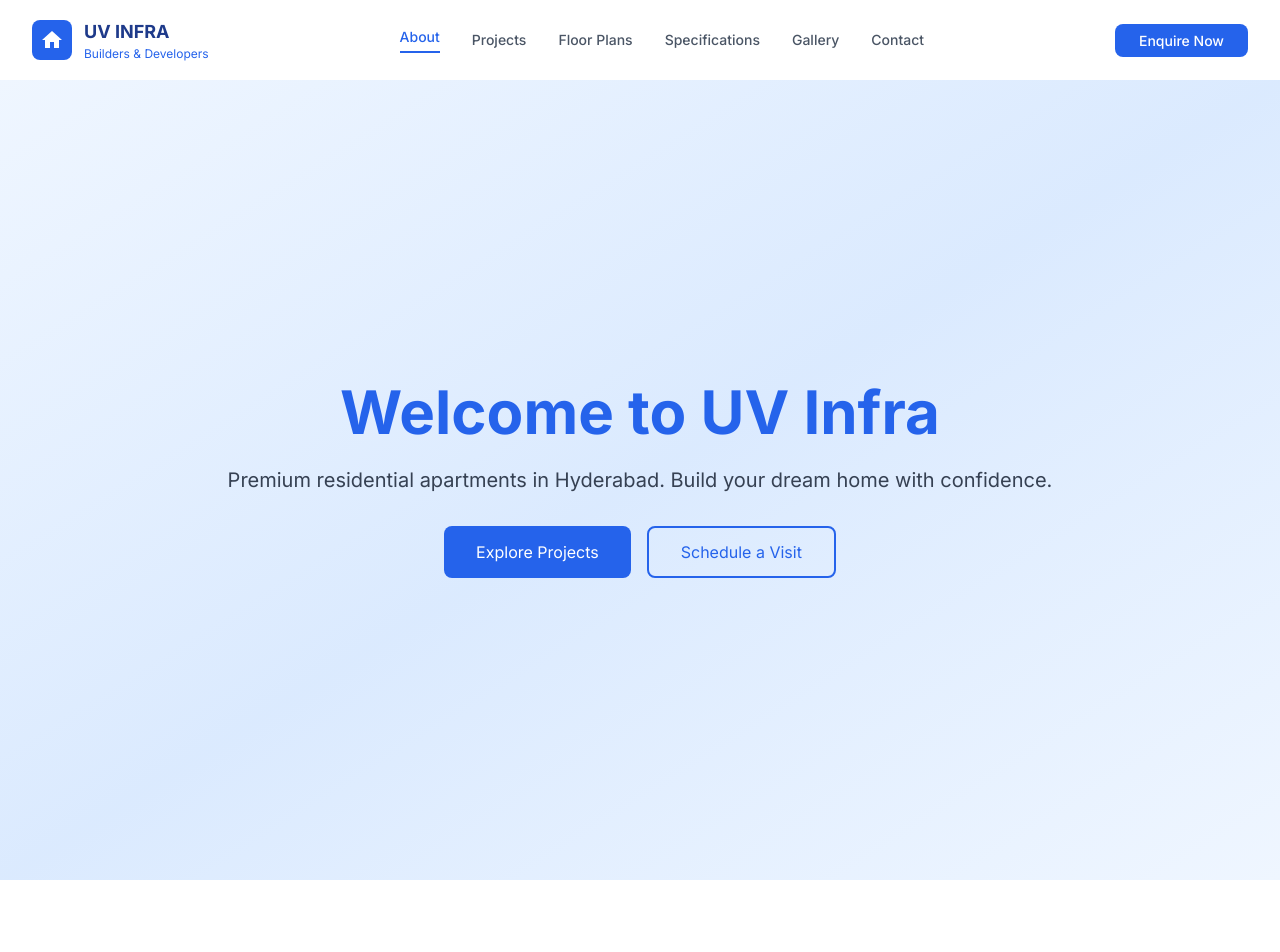
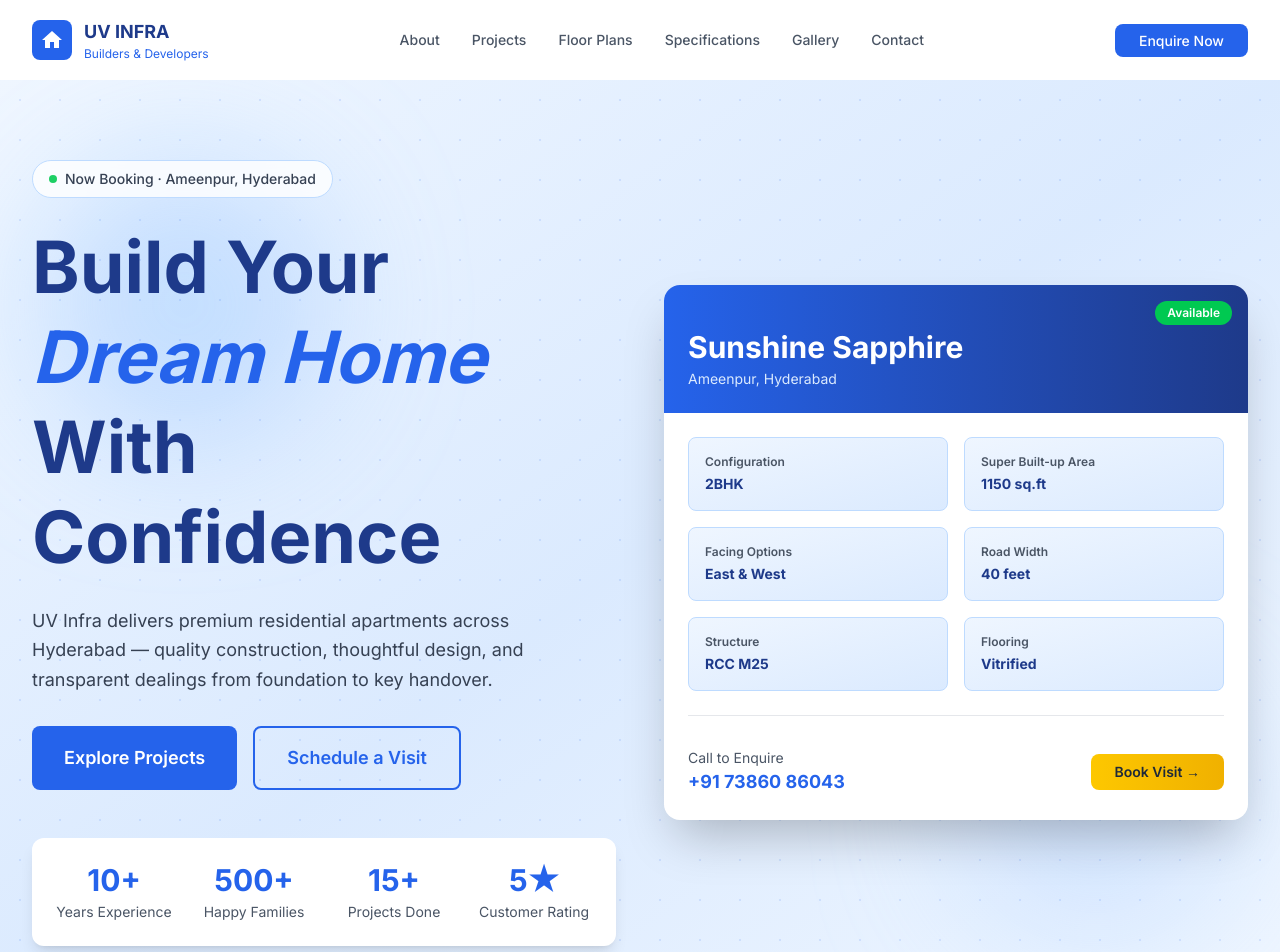
Before and after one commit to pavankumarinturi/uv-infra, a Next.js app: page / in a window 1280 px wide. Shown: the top 952 px of the page. Built offline with nearby package versions, Linux system fonts and the light colour scheme.

Commit message:
PROMPT 3: Add Hero Section with gradient background, decorative elements, and info panel

```diff
--- a/src/app/page.tsx
+++ b/src/app/page.tsx
@@ -1,25 +1,10 @@
+import Hero from '@/components/sections/Hero';
+
 export default function Home() {
   return (
     <>
       {/* Hero Section */}
-      <section id="about" className="min-h-screen bg-gradient-to-br from-background via-blue-100 to-background flex items-center justify-center px-6">
-        <div className="max-w-4xl mx-auto text-center">
-          <h1 className="text-4xl md:text-6xl font-bold text-primary mb-6 font-playfair">
-            Welcome to UV Infra
-          </h1>
-          <p className="text-lg md:text-xl text-gray-700 mb-8">
-            Premium residential apartments in Hyderabad. Build your dream home with confidence.
-          </p>
-          <div className="flex flex-col sm:flex-row gap-4 justify-center">
-            <button className="px-8 py-3 bg-primary text-white rounded-lg hover:bg-dark transition-colors">
-              Explore Projects
-            </button>
-            <button className="px-8 py-3 border-2 border-primary text-primary rounded-lg hover:bg-blue-50 transition-colors">
-              Schedule a Visit
-            </button>
-          </div>
-        </div>
-      </section>
+      <Hero />
 
       {/* Projects Section */}
       <section id="projects" className="py-20 px-6 bg-white">
--- /dev/null
+++ b/src/components/sections/Hero.tsx
@@ -0,0 +1,188 @@
+'use client';
+
+import { useState, useEffect, useRef } from 'react';
+
+export default function Hero() {
+  const [isVisible, setIsVisible] = useState(false);
+  const sectionRef = useRef<HTMLDivElement>(null);
+
+  // Scroll-triggered fade-in animation
+  useEffect(() => {
+    const observer = new IntersectionObserver(
+      ([entry]) => {
+        if (entry.isIntersecting) {
+          setIsVisible(true);
+        }
+      },
+      { threshold: 0.1 }
+    );
+
+    if (sectionRef.current) {
+      observer.observe(sectionRef.current);
+    }
+
+    return () => observer.disconnect();
+  }, []);
+
+  return (
+    <section
+      ref={sectionRef}
+      id="hero"
+      className="relative min-h-screen w-full overflow-hidden bg-gradient-to-br from-background via-blue-100 to-background flex items-center justify-center"
+    >
+      {/* Decorative dot grid pattern overlay */}
+      <div
+        className="absolute inset-0 opacity-12"
+        style={{
+          backgroundImage:
+            'radial-gradient(circle, #2563EB 1px, transparent 1px)',
+          backgroundSize: '40px 40px',
+        }}
+      />
+
+      {/* Soft radial glow circles */}
+      <div className="absolute top-20 left-10 w-72 h-72 bg-blue-300 rounded-full mix-blend-multiply filter blur-3xl opacity-30 animate-pulse" />
+      <div className="absolute bottom-20 right-10 w-72 h-72 bg-blue-200 rounded-full mix-blend-multiply filter blur-3xl opacity-30 animate-pulse" />
+
+      {/* Content container */}
+      <div className="relative z-10 max-w-7xl mx-auto px-4 sm:px-6 lg:px-8 py-20">
+        <div className="grid grid-cols-1 lg:grid-cols-2 gap-12 items-center">
+          {/* Left column - Content */}
+          <div
+            className={`transition-all duration-1000 ${
+              isVisible
+                ? 'opacity-100 translate-y-0'
+                : 'opacity-0 translate-y-10'
+            }`}
+          >
+            {/* Pill badge with pulsing dot */}
+            <div className="inline-flex items-center gap-2 mb-6 px-4 py-2 bg-white/80 backdrop-blur-sm rounded-full border border-blue-200">
+              <div className="w-2 h-2 bg-green-500 rounded-full animate-pulse" />
+              <span className="text-sm font-medium text-gray-700">
+                Now Booking · Ameenpur, Hyderabad
+              </span>
+            </div>
+
+            {/* Main heading */}
+            <h1 className="text-5xl md:text-6xl lg:text-7xl font-bold text-dark mb-6 font-playfair leading-tight">
+              Build Your{' '}
+              <span className="italic text-primary">Dream Home</span> With
+              Confidence
+            </h1>
+
+            {/* Description */}
+            <p className="text-lg text-gray-700 mb-8 max-w-xl leading-relaxed">
+              UV Infra delivers premium residential apartments across Hyderabad —
+              quality construction, thoughtful design, and transparent dealings
+              from foundation to key handover.
+            </p>
+
+            {/* Buttons */}
+            <div className="flex flex-col sm:flex-row gap-4 mb-12">
+              <button className="px-8 py-4 bg-primary text-white rounded-lg hover:bg-dark transition-colors duration-200 font-semibold text-lg">
+                Explore Projects
+              </button>
+              <button className="px-8 py-4 border-2 border-primary text-primary rounded-lg hover:bg-blue-50 transition-colors duration-200 font-semibold text-lg">
+                Schedule a Visit
+              </button>
+            </div>
+
+            {/* Stats bar */}
+            <div className="bg-white rounded-xl shadow-lg p-6 grid grid-cols-2 md:grid-cols-4 gap-6">
+              <div className="text-center">
+                <div className="text-2xl md:text-3xl font-bold text-primary mb-1">
+                  10+
+                </div>
+                <p className="text-sm text-gray-600">Years Experience</p>
+              </div>
+              <div className="text-center">
+                <div className="text-2xl md:text-3xl font-bold text-primary mb-1">
+                  500+
+                </div>
+                <p className="text-sm text-gray-600">Happy Families</p>
+              </div>
+              <div className="text-center">
+                <div className="text-2xl md:text-3xl font-bold text-primary mb-1">
+                  15+
+                </div>
+                <p className="text-sm text-gray-600">Projects Done</p>
+              </div>
+              <div className="text-center">
+                <div className="text-2xl md:text-3xl font-bold text-primary mb-1">
+                  5★
+                </div>
+                <p className="text-sm text-gray-600">Customer Rating</p>
+              </div>
+            </div>
+          </div>
+
+          {/* Right column - Info panel */}
+          <div
+            className={`transition-all duration-1000 delay-300 ${
+              isVisible
+                ? 'opacity-100 translate-y-0'
+                : 'opacity-0 translate-y-10'
+            }`}
+          >
+            <div className="bg-white rounded-2xl shadow-2xl overflow-hidden">
+              {/* Card header with gradient */}
+              <div className="h-32 bg-gradient-to-r from-primary to-dark relative">
+                <div className="absolute inset-0 flex flex-col justify-end p-6">
+                  <h3 className="text-3xl font-bold text-white font-playfair mb-1">
+                    Sunshine Sapphire
+                  </h3>
+                  <p className="text-blue-100 text-sm">Ameenpur, Hyderabad</p>
+                </div>
+                {/* Available badge */}
+                <div className="absolute top-4 right-4 bg-green-500 text-white px-3 py-1 rounded-full text-xs font-semibold">
+                  Available
+                </div>
+              </div>
+
+              {/* Card content */}
+              <div className="p-6 space-y-4">
+                {/* Specs grid */}
+                <div className="grid grid-cols-2 gap-4 mb-6">
+                  {[
+                    { label: 'Configuration', value: '2BHK' },
+                    { label: 'Super Built-up Area', value: '1150 sq.ft' },
+                    { label: 'Facing Options', value: 'East & West' },
+                    { label: 'Road Width', value: '40 feet' },
+                    { label: 'Structure', value: 'RCC M25' },
+                    { label: 'Flooring', value: 'Vitrified' },
+                  ].map((spec, index) => (
+                    <div
+                      key={index}
+                      className="bg-gradient-to-br from-blue-50 to-blue-100 p-4 rounded-lg border border-blue-200"
+                    >
+                      <p className="text-xs text-gray-600 mb-1 font-semibold">
+                        {spec.label}
+                      </p>
+                      <p className="text-sm font-bold text-dark">{spec.value}</p>
+                    </div>
+                  ))}
+                </div>
+
+                {/* Divider */}
+                <div className="border-t border-gray-200" />
+
+                {/* Card footer */}
+                <div className="flex flex-col sm:flex-row items-center justify-between gap-4 pt-4">
+                  <div>
+                    <p className="text-sm text-gray-600">Call to Enquire</p>
+                    <p className="text-lg font-bold text-primary">
+                      +91 73860 86043
+                    </p>
+                  </div>
+                  <button className="w-full sm:w-auto px-6 py-2 bg-gradient-to-r from-yellow-400 to-yellow-500 text-gray-800 rounded-lg hover:from-yellow-500 hover:to-yellow-600 transition-all duration-200 font-semibold text-sm whitespace-nowrap">
+                    Book Visit →
+                  </button>
+                </div>
+              </div>
+            </div>
+          </div>
+        </div>
+      </div>
+    </section>
+  );
+}
```
